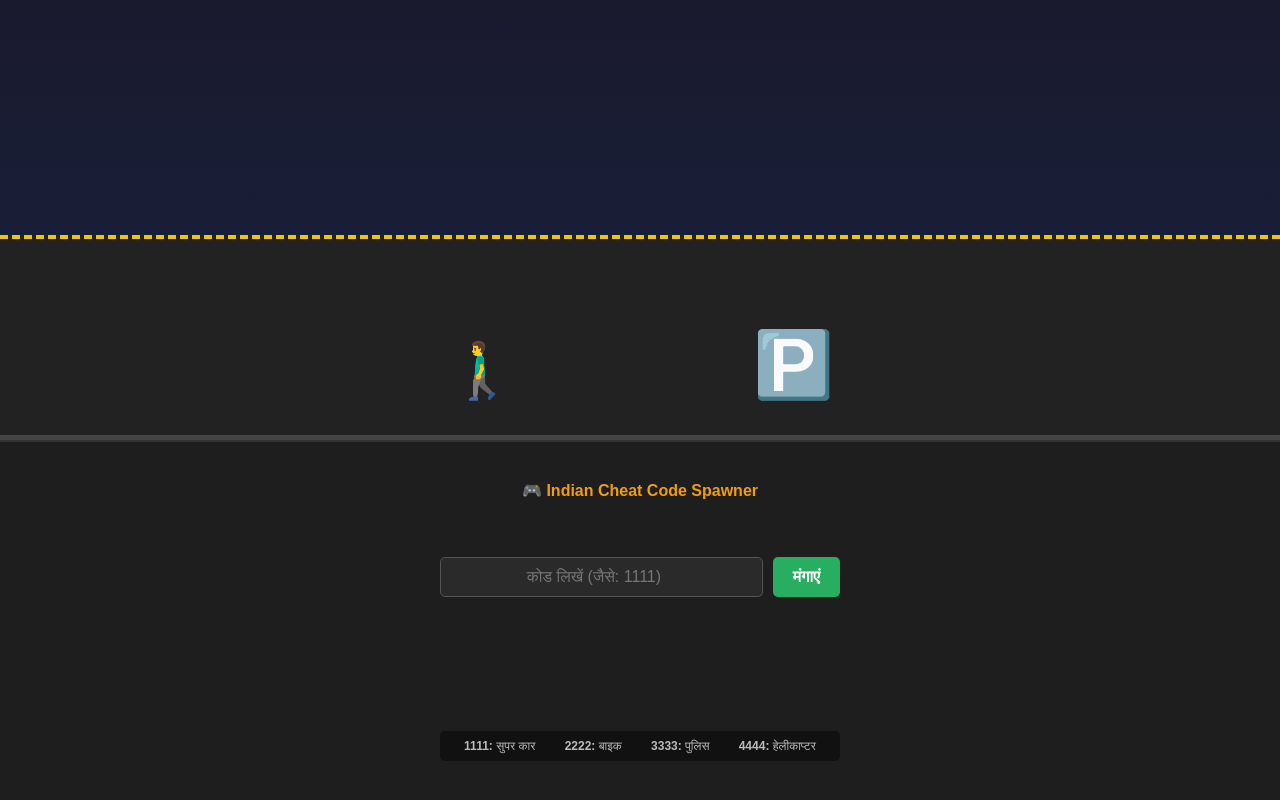
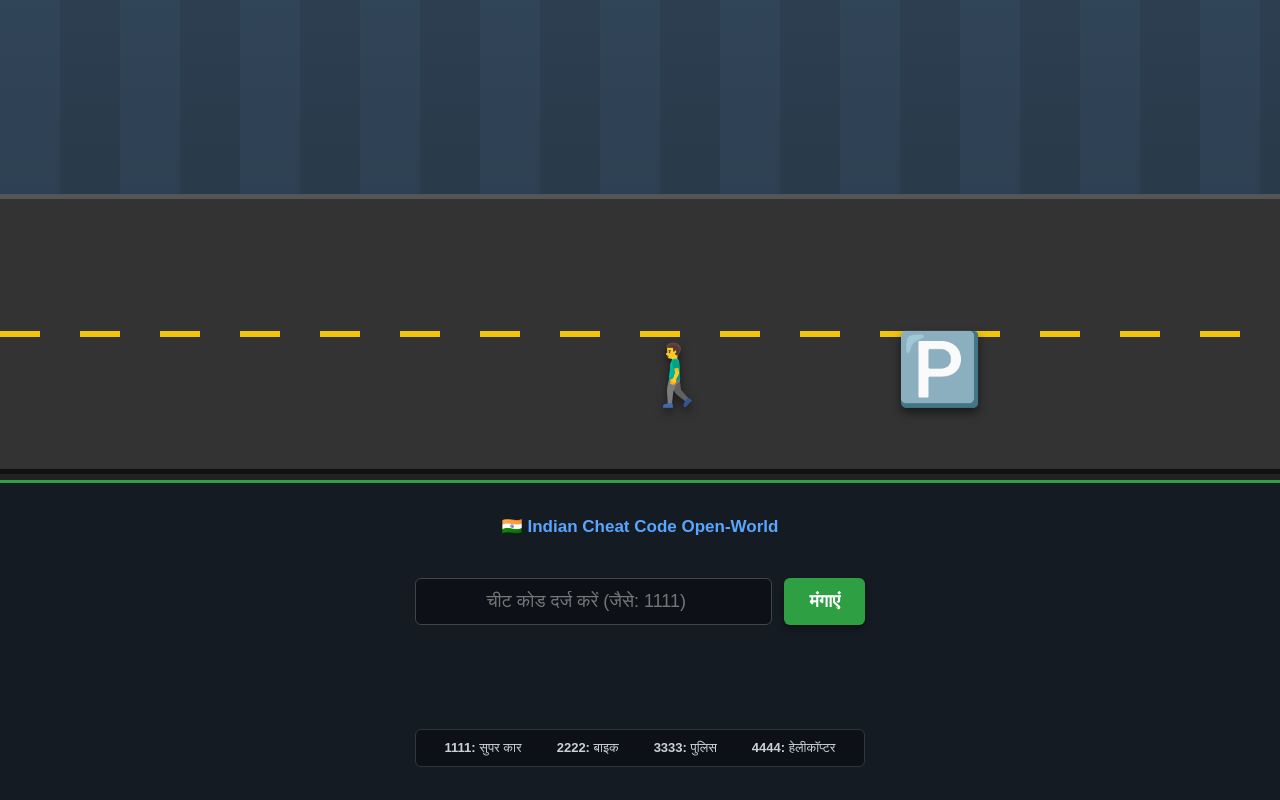
Before and after one commit to kkuvagaming-sketch/my-dream-journey, a website: page index.html in a window 1280 px wide. Drawn offline with Linux system fonts and the light colour scheme.

Commit message:
Update index.html

```diff
--- a/index.html
+++ b/index.html
@@ -1,13 +1,13 @@
- <!DOCTYPE html>
+<!DOCTYPE html>
 <html lang="hi">
 <head>
     <meta charset="UTF-8">
     <meta name="viewport" content="width=device-width, initial-scale=1.0, maximum-scale=1.0, user-scalable=no">
-    <title>Indian Cheat Code Game with Character</title>
+    <title>Indian Cheat Code Open World Map</title>
     <style>
         * { box-sizing: border-box; margin: 0; padding: 0; }
         body {
-            background-color: #111;
+            background-color: #0b0f19;
             color: #fff;
             font-family: Arial, sans-serif;
             overflow: hidden;
@@ -16,119 +16,192 @@
             display: flex;
             flex-direction: column;
             justify-content: space-between;
+            touch-action: none;
         }
-        /* गेम का मुख्य सीन (आसमान और सड़क) */
-        .game-scene {
+
+        /* ओपन वर्ल्ड गेम मैप (शहर और सड़क का माहौल) */
+        #gameMap {
             position: relative;
             width: 100%;
-            height: 55vh;
-            background: linear-gradient(to bottom, #1a1a2e, #16213e);
-            border-bottom: 5px solid #444;
+            height: 60vh;
+            background: linear-gradient(to bottom, #2c3e50, #1a252f);
+            border-bottom: 6px solid #222;
             overflow: hidden;
+            cursor: grab;
         }
-        /* सड़क */
+
+        #gameMap:active {
+            cursor: grabbing;
+        }
+
+        /* मैप के अंदर का पूरा सीन जो मूव होगा */
+        .world-container {
+            position: absolute;
+            width: 200%; /* बड़ा ओपन मैप ताकि स्क्रॉल/स्वाइप हो सके */
+            height: 100%;
+            top: 0;
+            left: 0;
+            transition: transform 0.1s ease-out;
+        }
+
+        /* आसमान और बिल्डिंग्स की बैकग्राउंड लाइन */
+        .city-skyline {
+            position: absolute;
+            bottom: 35vh;
+            width: 100%;
+            height: 25vh;
+            background: repeating-linear-gradient(
+                90deg,
+                #34495e,
+                #34495e 60px,
+                #2c3e50 60px,
+                #2c3e50 120px
+            );
+            opacity: 0.6;
+        }
+
+        /* चौड़ी मुख्य सड़क (Indian Game Style Road) */
         .road {
             position: absolute;
             bottom: 0;
             width: 100%;
-            height: 25vh;
-            background: #222;
-            border-top: 4px dashed #f1c40f;
+            height: 35vh;
+            background: #333;
+            border-top: 5px solid #555;
+            border-bottom: 5px solid #111;
         }
-        /* गेम का कैरेक्टर (खिलाड़ी) */
+
+        /* सड़क की बीच की पीली और सफेद धारियां */
+        .road-stripe {
+            position: absolute;
+            top: 50%;
+            width: 100%;
+            height: 6px;
+            background: repeating-linear-gradient(
+                90deg,
+                #f1c40f,
+                #f1c40f 40px,
+                transparent 40px,
+                transparent 80px
+            );
+            transform: translateY(-50%);
+        }
+
+        /* गेम का कैरेक्टर */
         #playerCharacter {
             position: absolute;
-            bottom: 4vh;
-            left: 35%;
-            font-size: 55px;
-            z-index: 2;
+            bottom: 8vh;
+            left: 25%;
+            font-size: 60px;
+            z-index: 5;
+            filter: drop-shadow(0 5px 5px rgba(0,0,0,0.5));
         }
-        /* वाहन जो स्क्रीन पर दिखेगा */
+
+        /* वाहन डिस्प्ले */
         #vehicleDisplay {
             position: absolute;
-            bottom: 4vh;
-            left: 62%;
-            transform: translateX(-50%);
-            font-size: 65px;
-            transition: transform 0.3s ease;
-            z-index: 2;
+            bottom: 8vh;
+            left: 35%;
+            font-size: 70px;
+            z-index: 5;
+            transition: all 0.3s ease;
+            filter: drop-shadow(0 5px 5px rgba(0,0,0,0.5));
         }
-        /* नीचे कंट्रोल पैनल */
+
+        /* कंट्रोल और यूआई पैनल */
         .control-panel {
-            background: #1e1e1e;
-            height: 45vh;
-            padding: 10px 15px;
+            background: #151b22;
+            height: 40vh;
+            padding: 12px 20px;
             display: flex;
             flex-direction: column;
             align-items: center;
             justify-content: space-around;
-            border-top: 2px solid #333;
+            border-top: 3px solid #2ea043;
+            box-shadow: 0 -5px 15px rgba(0,0,0,0.5);
         }
+
         .input-group {
             display: flex;
-            gap: 10px;
+            gap: 12px;
             width: 100%;
-            max-width: 400px;
+            max-width: 450px;
             justify-content: center;
         }
+
         input {
             flex: 1;
-            padding: 10px;
-            font-size: 16px;
-            border-radius: 5px;
-            border: 1px solid #555;
-            background: #2a2a2a;
+            padding: 12px;
+            font-size: 18px;
+            border-radius: 6px;
+            border: 1px solid #444;
+            background: #0d1117;
             color: #fff;
             text-align: center;
         }
+
         button {
-            padding: 10px 20px;
-            font-size: 16px;
-            background: #27ae60;
+            padding: 12px 25px;
+            font-size: 18px;
+            background: #2ea043;
             color: white;
             border: none;
-            border-radius: 5px;
+            border-radius: 6px;
             font-weight: bold;
             cursor: pointer;
+            box-shadow: 0 4px 6px rgba(0,0,0,0.3);
         }
-        button:active { background: #219653; }
+
+        button:active { background: #238636; }
+
         #message {
-            font-size: 14px;
+            font-size: 15px;
             font-weight: bold;
-            height: 20px;
+            height: 22px;
         }
+
         /* चीट कोड लिस्ट */
         .cheat-list {
-            font-size: 12px;
-            background: #111;
-            padding: 8px 12px;
-            border-radius: 5px;
+            font-size: 13px;
+            background: #0d1117;
+            padding: 10px 15px;
+            border-radius: 6px;
             width: 100%;
-            max-width: 400px;
-            color: #bbb;
+            max-width: 450px;
+            color: #8b949e;
             display: flex;
             justify-content: space-around;
             flex-wrap: wrap;
-            gap: 5px;
+            gap: 8px;
+            border: 1px solid #30363d;
+        }
+
+        .cheat-list span {
+            color: #c9d1d9;
         }
     </style>
 </head>
 <body>
 
-    <!-- गेम विजुअल एरिया (कैरेक्टर और वाहन) -->
-    <div class="game-scene">
-        <div class="road"></div>
-        <!-- शानदार इंडियन गेम स्टाइल कैरेक्टर -->
-        <div id="playerCharacter">🚶‍♂️</div>
-        <div id="vehicleDisplay">🅿️</div>
+    <!-- ओपन वर्ल्ड मैप एरिया -->
+    <div id="gameMap">
+        <div class="world-container" id="worldContainer">
+            <div class="city-skyline"></div>
+            <div class="road">
+                <div class="road-stripe"></div>
+            </div>
+            <!-- कैरेक्टर और वाहन -->
+            <div id="playerCharacter">🚶‍♂️</div>
+            <div id="vehicleDisplay">🅿️</div>
+        </div>
     </div>
 
-    <!-- चीट कोड और कंट్రోल्स -->
+    <!-- चीट कोड और कंट్రోल्स पैनल -->
     <div class="control-panel">
-        <h3 style="font-size: 16px; color: #f39c12;">🎮 Indian Cheat Code Spawner</h3>
+        <h3 style="font-size: 17px; color: #58a6ff;">🇮🇳 Indian Cheat Code Open-World</h3>
 
         <div class="input-group">
-            <input type="number" id="cheatInput" placeholder="कोड लिखें (जैसे: 1111)">
+            <input type="number" id="cheatInput" placeholder="चीट कोड दर्ज करें (जैसे: 1111)">
             <button onclick="spawnVehicle()">मंगाएं</button>
         </div>
 
@@ -138,47 +211,88 @@
             <span><strong>1111:</strong> सुपर कार</span>
             <span><strong>2222:</strong> बाइक</span>
             <span><strong>3333:</strong> पुलिस</span>
-            <span><strong>4444:</strong> हेलीकाप्टर</span>
+            <span><strong>4444:</strong> हेलीकॉप्टर</span>
         </div>
     </div>
 
     <script>
+        // मैप को टच करके या माउस से आगे-पीछे (Pan/Swipe) करने का फीचर
+        const map = document.getElementById('gameMap');
+        const world = document.getElementById('worldContainer');
+        let isDragging = false;
+        let startX = 0;
+        let currentX = 0;
+
+        map.addEventListener('touchstart', (e) => {
+            isDragging = true;
+            startX = e.touches[0].clientX - currentX;
+        });
+
+        map.addEventListener('touchmove', (e) => {
+            if (!isDragging) return;
+            currentX = e.touches[0].clientX - startX;
+            // मैप को बाएँ-दाएँ खिसकाने की सीमा तय करना
+            if (currentX > 0) currentX = 0;
+            if (currentX < -300) currentX = -300;
+            world.style.transform = `translateX(${currentX}px)`;
+        });
+
+        map.addEventListener('touchend', () => {
+            isDragging = false;
+        });
+
+        // माउस के लिए भी सपोर्ट (कंप्यूटर या टचपैड पर चेक करने के लिए)
+        map.addEventListener('mousedown', (e) => {
+            isDragging = true;
+            startX = e.clientX - currentX;
+        });
+        map.addEventListener('mousemove', (e) => {
+            if (!isDragging) return;
+            currentX = e.clientX - startX;
+            if (currentX > 0) currentX = 0;
+            if (currentX < -300) currentX = -300;
+            world.style.transform = `translateX(${currentX}px)`;
+        });
+        window.addEventListener('mouseup', () => { isDragging = false; });
+
+
+        // वाहन मंगाने का मुख्य फंक्शन
         function spawnVehicle() {
             const code = document.getElementById('cheatInput').value.trim();
             const display = document.getElementById('vehicleDisplay');
             const character = document.getElementById('playerCharacter');
             const msg = document.getElementById('message');
 
-            display.style.transform = 'translateX(-50%) scale(0.5)';
+            display.style.transform = 'scale(0.3)';
 
             setTimeout(() => {
                 if (code === '1111') {
                     display.innerText = '🏎️';
-                    character.innerText = '😎'; // कूल लुक वाला कैरेक्टर गाड़ी के पास
-                    msg.style.color = '#2ecc71';
-                    msg.innerText = "सफलता! कैरेक्टर के पास सुपर कार आ गई है!";
+                    character.innerText = '😎';
+                    msg.style.color = '#3fb950';
+                    msg.innerText = "सफलता! शानदार सुपर कार सड़क पर आ गई है!";
                 } else if (code === '2222') {
                     display.innerText = '🏍️';
-                    character.innerText = '🏍️'; // बाइकर लुक
-                    msg.style.color = '#2ecc71';
+                    character.innerText = '🏍️';
+                    msg.style.color = '#3fb950';
                     msg.innerText = "सफलता! भारी बाइक आ गई है!";
                 } else if (code === '3333') {
                     display.innerText = '🚓';
-                    character.innerText = '👮‍♂️'; // पुलिस कॉप लुक
-                    msg.style.color = '#2ecc71';
-                    msg.innerText = "सफलता! पुलिस कार आ गई है!";
+                    character.innerText = '👮‍♂️';
+                    msg.style.color = '#3fb950';
+                    msg.innerText = "सफलता! पुलिस गश्त कार हाज़िर है!";
                 } else if (code === '4444') {
                     display.innerText = '🚁';
                     character.innerText = '🎖️';
-                    msg.style.color = '#2ecc71';
-                    msg.innerText = "सफलता! हेलीकॉप्टर उड़ान भर रहा है!";
+                    msg.style.color = '#3fb950';
+                    msg.innerText = "सफलता! हेलीकॉप्टर उड़ान के लिए तैयार है!";
                 } else {
                     display.innerText = '❌';
                     character.innerText = '❌';
-                    msg.style.color = '#e74c3c';
-                    msg.innerText = "गलत चीट कोड!";
+                    msg.style.color = '#f85149';
+                    msg.innerText = "अमान्य चीट कोड! सही कोड दर्ज करें।";
                 }
-                display.style.transform = 'translateX(-50%) scale(1)';
+                display.style.transform = 'scale(1)';
             }, 150);
         }
     </script>
```
